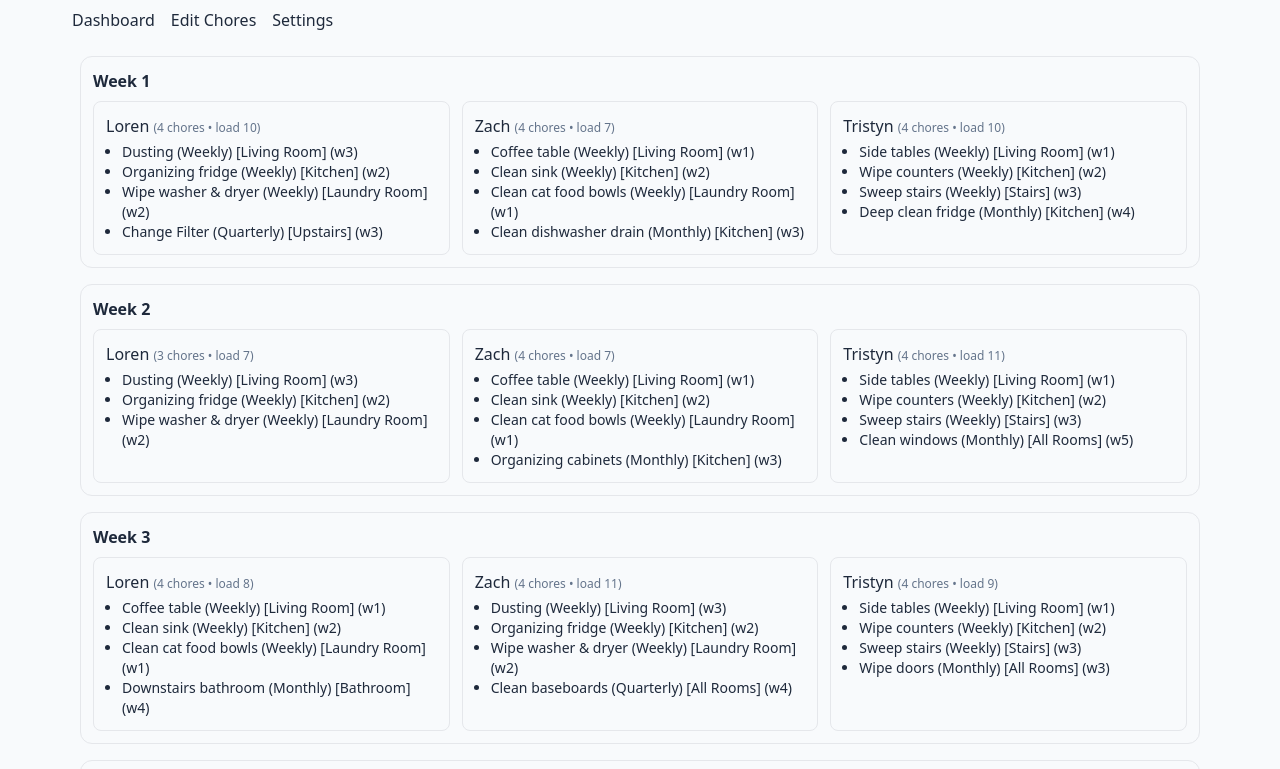
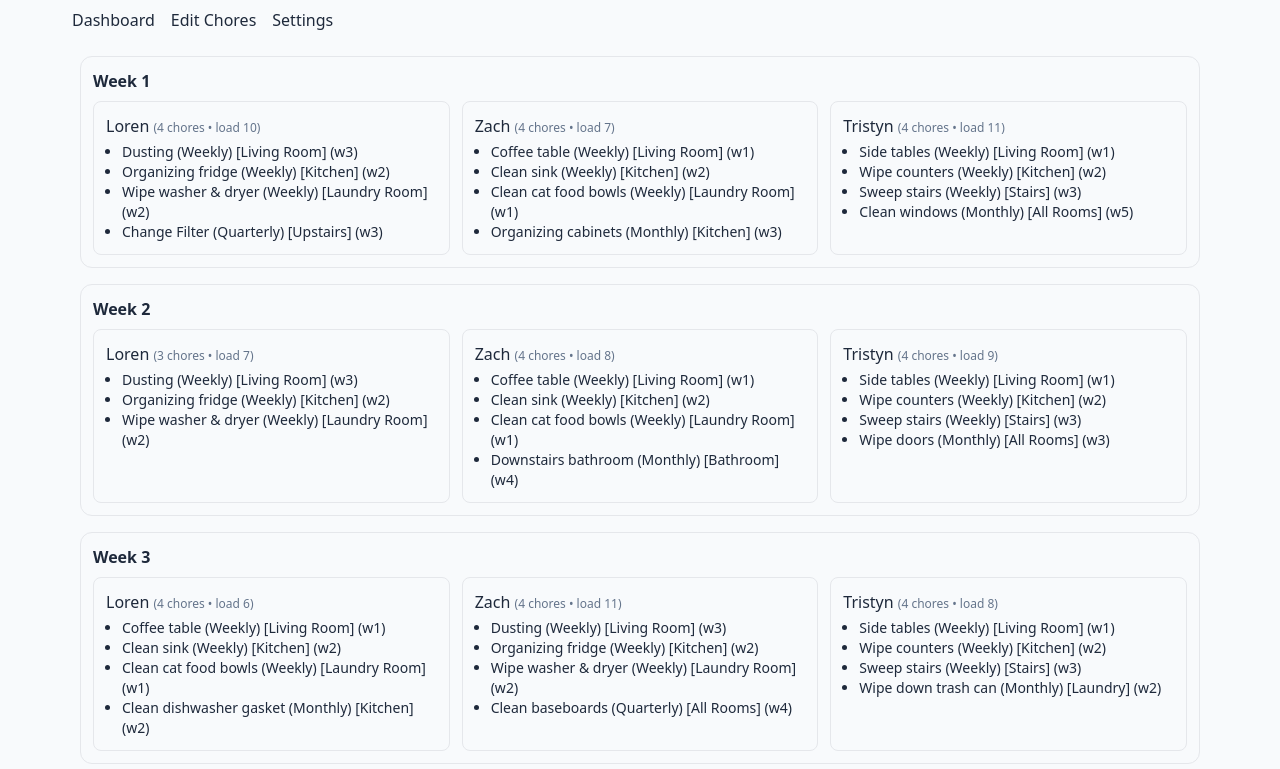
Before and after one commit to lorenrelks-cloud/chore-master, a React (Vite) app: page / in a window 1280 px wide. Shown: the top 769 px of the page. Built offline with nearby package versions, Linux system fonts and the light colour scheme.

Commit message:
Update App.tsx

```diff
--- a/src/App.tsx
+++ b/src/App.tsx
@@ -83,19 +83,33 @@ export default function App() {
 
     function occurrencesInWeek(chore: Chore, widx: number) {
       switch (chore.freq) {
-        case "weekly": return 1;
-        case "every_2_weeks": return widx % 2 === 0 ? 1 : 0;
-        case "monthly": return (widx % 4 === (chore.id - 1) % 4) ? 1 : 0;
+        case "weekly":
+          return 1;
+
+        case "every_2_weeks":
+          return widx % 2 === 0 ? 1 : 0;
+
+        case "monthly": {
+          // Evenly spread monthly chores across the 4-week cycle
+          const monthlyChores = chores.filter(c => c.freq === "monthly");
+          const index = monthlyChores.findIndex(c => c.id === chore.id);
+          if (index === -1) return 0;
+          const assignedWeek = index % 4; // 0→Week1, 1→Week2, 2→Week3, 3→Week4
+          return (widx % 4 === assignedWeek) ? 1 : 0;
+        }
+
         case "quarterly": {
-          // Hard-map quarterly chores so they don’t stack in week 1
-          const map: Record<number, number> = {
-            18: 0, // Change Filter → Week 1
-            19: 2, // Clean baseboards → Week 3
-            20: 3, // Wash curtains → Week 4
-          };
-          return (widx % 4 === map[chore.id]) ? 1 : 0;
+          // Explicitly stagger quarterly chores across 4 weeks
+          const quarterlyChores = chores.filter(c => c.freq === "quarterly");
+          const index = quarterlyChores.findIndex(c => c.id === chore.id);
+          if (index === -1) return 0;
+          const map = [0, 2, 3]; // assign to Weeks 1, 3, 4
+          const assignedWeek = map[index % map.length];
+          return (widx % 4 === assignedWeek) ? 1 : 0;
         }
-        default: return 0;
+
+        default:
+          return 0;
       }
     }
 
@@ -126,6 +140,7 @@ export default function App() {
         week.counts[chosen]++; week.loads[chosen] += chore.weight;
       }
 
+      // enforce min/max
       for (const p of P) {
         while (week.counts[p] < minChores) {
           const donor = P.find(x => week.counts[x] > minChores);
```
